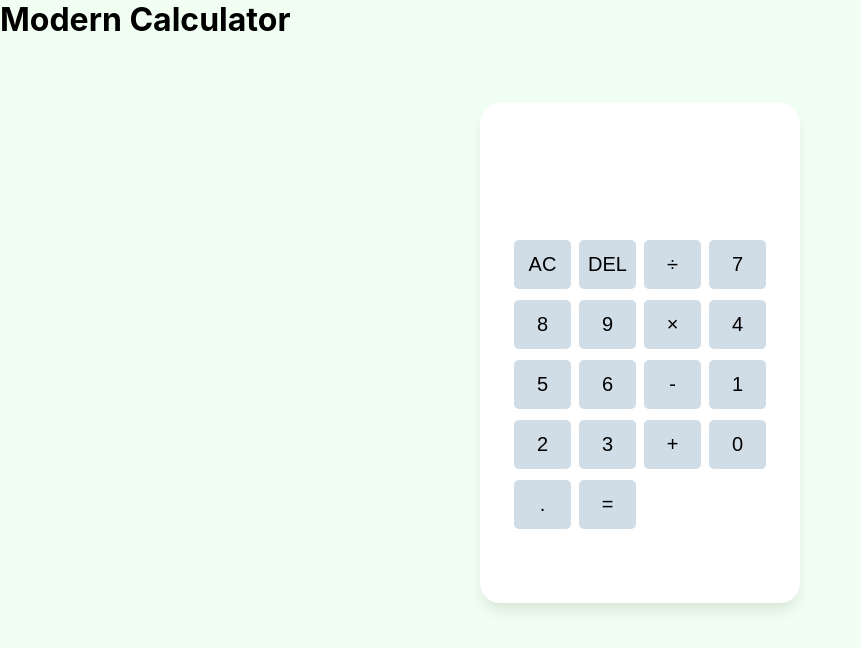
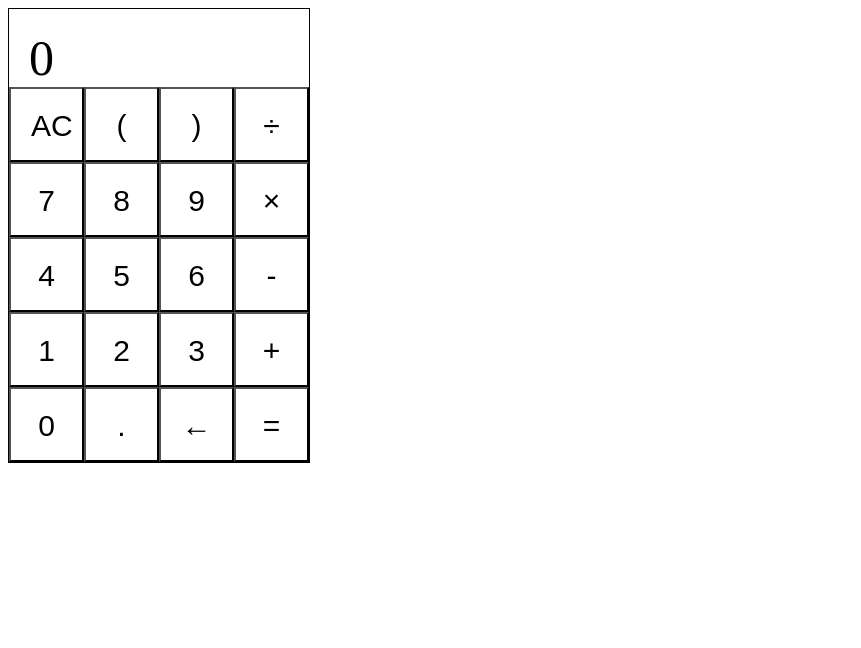
Before and after one commit to casscannelle/react-calculadora, a React (Create React App) app: page / in a window 1280 px wide. Shown: the top 648 px of the page, without its empty margins (0-861 px from the left). Built offline with nearby package versions, Linux system fonts and the light colour scheme.

Commit message:
refação calculadora

```diff
--- a/src/App.css
+++ b/src/App.css
@@ -1,69 +1,50 @@
-*{
-  margin:0;
-  padding: 0;
-  background-color: rgb(240, 255, 241);
-}
 .container {
-  width: 350px;
-  height: 500px;
-  width: 25%;
-  margin-left: auto;
-  margin-right: auto;
-  margin-top: 5%;
-  padding: 40px 30px 30px;
-  box-sizing: border-box;
-  border-radius: 20px;
-  box-shadow: 0px 10px 15px -3px rgba(0,0,0,0.1);
-  background-color: #fff;
+  width: 100%;
+  height: 100vh;
+  display: flex;
+  align-items: center;
+  justify-content: center;
+  background: linear-gradient(140deg, rgb(255, 255, 255), rgb(255, 255, 255));
 }
 
-input[type="text"] {
-  height: 80px;
-  width: 100%;
-  background-color: #fff;
-  font-size: 27px;
-  outline: none;
-  color: rgb(41, 41, 41);
-  border: none;
-  text-align: right;
-  font-weight: 400;
-  padding: 5px;
-  letter-spacing: 1px;
+.calculator {
+  padding: 20px;
+  border-radius: 10px;
+  background-color: rgb(211, 211, 211);
 }
 
-.keypad {
-  display: grid;
-  grid-template-columns: repeat(4, 1fr);
-  grid-auto-rows: minmax(60px, auto);
-  background-color: #fff;
+form input {
+  border: none;
+  outline: 0;
+  width: 60px;
+  height: 60px;
+  font-size: 16px;
+  background-color: rgb(216, 130, 0);
+  margin: 2px;
+  border-radius: 10px;
+  color: white;
+  font-weight: bolder;
+  cursor: pointer;
 }
 
-.clear {
-  grid-column: 1/3;
-  grid-row: 1;
+form input[type="button"]:hover {
+  background-color: rgb(255, 94, 0);
 }
 
-.equal {
-  grid-column: 3/5;
-  grid-row: 5;
+form .display {
+  display: flex;
+  justify-content: flex-end;
+  margin: 5px 0px 15px 0px;
 }
 
-.color {
-  color: white;
-  background-color: #1bdf73;
-  font-size: 20px;
-  font-weight: 600;
-}
-button {
-  margin: 4px;
-  margin-top: 7px;
-  border: transparent;
-  border-radius: 5px;
-  cursor: pointer;
-  font-size: 20px;
-  background-color: rgb(208, 220, 230);
+form .display input {
+  text-align: right;
+  flex: 1;
+  font-size: 40px;
+  padding: 5px 10px;
+  background-color: rgb(64, 64, 64);
 }
 
-button:hover{
-  background-color:#c9e9bf;
+form input.equal{
+  width: 123px;
 }
--- a/src/App.js
+++ b/src/App.js
@@ -1,63 +1,154 @@
-import './App.css';
-import { useState } from 'react';
+import React,{useState, useEffect} from 'react'
 
 function App() {
-  const [result, setResult] = useState('');
 
-  const handleClick = (e) => {
-    setResult(result.concat(e.target.name));
+  const [valorDisplay,setValorDisplay]=useState('')
+  const [resultado,setResultado]=useState(0)
+  const [acumulador,setAcumulador]=useState(0)
+  const [operado,setOperado]=useState(false)
+
+  //Componentes
+  const Display=(valor, res)=>{
+    return(
+      <div style={cssDisplay}>
+        <span style={cssDisplayOper}>{valor}</span>
+        <span style={cssDisplayRes}>{res}</span>
+      </div>
+    )
   }
 
-  const clear = () => {
-    setResult("");
+  const Btn=(label, onClick)=>{
+    return(
+      <button style={cssBtn} onClick={onClick}>{label}</button>
+    )
+
+  }
+  //Funções
+  const addDigitoDisplay=(d)=>{
+    if((d==='+' || d==='-' || d==='*' || d==='/') && operado){
+      setOperado(false)
+      setValorDisplay(resultado+d)
+      return
+    }
+    if(operado){
+      setValorDisplay(d)
+      setOperado(false)
+      return
+    }
+
+    const valorDigitadoDisplay=valorDisplay+d
+    setValorDisplay(valorDigitadoDisplay)
   }
 
-  const handleDelete = () => {
-    setResult(result.slice(0, -1));
+    const limparDisplay=()=>{
+      setOperado(false)
+      setValorDisplay('')
+      setResultado(0)
+      setAcumulador(0)
+      return
+    }
+
+    const Operacao=(oper)=>{
+      if(oper==='bs'){
+        let vdisplay=valorDisplay
+        vdisplay=vdisplay.substring(0,(vdisplay.length-1))
+        setValorDisplay(vdisplay)
+        setOperado(false)
+        return
+      }
+      try{
+        const r=eval(valorDisplay)
+        setAcumulador(r)
+        setResultado(r)
+        setOperado(true)
+      }catch{
+        setResultado('Erro')
+      }
+    }
+
+
+  //CSS
+
+  const cssContainer={
+    display:'flex',
+    justifyContent:'flex-start',
+    alignItems:'center',
+    flexDirection:'column',
+    width:300,
+    border:'1px solid #000'
   }
 
-  const calculate = () => {
-    try {
-      setResult(eval(result).toString());
-    } catch {
-      setResult("Erro")
-    }
+  const cssBotoes={
+    flexDirection:'row',
+    flexWrap:'wrap'
+  }
+
+  const cssDisplay={
+    display:'flex',
+    paddingLeft:20,
+    paddingRight:20,
+    justifyContent:'center',
+    alignItems:'flex-start',
+    backgroundColor:'#fff',
+    flexDirection:'column',
+    width:260
+  }
+
+  const cssDisplayOper={
+    fontSize:25,
+    color:'#000',
+    height:20
+  }
+
+  const cssDisplayRes={
+    fontSize:50,
+    color:'#000'
+  }
+
+  const cssBtn={
+    fontSize:30,
+    height:75,
+    width:75,
+    padding:20,
+    backgroundColor:'#fff',
+    color:'#000',
+    borderColor:'#000',
+    textAlign:'center',
+    outline:'none'
   }
 
   return (
-    <div className="App">
-      <h1>Modern Calculator</h1>
+    <>
+    <div style={cssContainer}>
+      {Display(valorDisplay, resultado)}
+      <div style={cssBotoes}>
+        {Btn('AC', limparDisplay)}
+        {Btn('(',()=>addDigitoDisplay('('))}
+        {Btn(')',()=>addDigitoDisplay(')'))}
+        {Btn('÷',()=>addDigitoDisplay('/'))}
+        {Btn('7',()=>addDigitoDisplay('7'))}
+        {Btn('8',()=>addDigitoDisplay('8'))}
+        {Btn('9',()=>addDigitoDisplay('9'))}
+        {Btn('×',()=>addDigitoDisplay('*'))}
+        {Btn('4',()=>addDigitoDisplay('4'))}
+        {Btn('5',()=>addDigitoDisplay('5'))}
+        {Btn('6',()=>addDigitoDisplay('6'))}
+        {Btn('-',()=>addDigitoDisplay('-'))}
+        {Btn('1',()=>addDigitoDisplay('1'))}
+        {Btn('2',()=>addDigitoDisplay('2'))}
+        {Btn('3',()=>addDigitoDisplay('3'))}
+        {Btn('+',()=>addDigitoDisplay('+'))}
+        {Btn('0',()=>addDigitoDisplay('0'))}
+        {Btn('.',()=>addDigitoDisplay('.'))}
+        {Btn('←',()=>Operacao('bs'))}
+        {Btn('=',()=>Operacao('='))}
 
-      <div className='container'>
-        <form>
-          <input type="text" value={result} />
-        </form>
-
-        <div className='keypad'>
-          <button onClick={clear} id='clear' className='highlight'>AC</button>
-          <button onClick={handleDelete} className='highlight'>DEL</button>
-          <button name='/' onClick={handleClick} className='highlight'>&divide;</button>
-          <button name="7" onClick={handleClick}>7</button>
-          <button name="8" onClick={handleClick}>8</button>
-          <button name="9" onClick={handleClick}>9</button>
-          <button name="*" onClick={handleClick} className='highlight'>&times;</button>
-          <button name="4" onClick={handleClick}>4</button>
-          <button name="5" onClick={handleClick}>5</button>
-          <button name="6" onClick={handleClick}>6</button>
-          <button name="-" onClick={handleClick} className='highlight'>-</button>
-          <button name="1" onClick={handleClick}>1</button>
-          <button name="2" onClick={handleClick}>2</button>
-          <button name="3" onClick={handleClick}>3</button>
-          <button name="+" onClick={handleClick} className='highlight'>+</button>
-          <button name="0" onClick={handleClick}>0</button>
-          <button name="." onClick={handleClick}>.</button>
-          <button onClick={calculate} id='equal' className='highlight'>=</button>
-        </div>
 
       </div>
 
     </div>
+    </>
   );
 }
 
-export default App;
+export default App
--- a/src/index.js
+++ b/src/index.js
@@ -1,17 +1,8 @@
 import React from 'react';
-import ReactDOM from 'react-dom/client';
-import './index.css';
-import App from './App';
-import reportWebVitals from './reportWebVitals';
+import ReactDOM from 'react-dom';
+import App from './App.js';
 
-const root = ReactDOM.createRoot(document.getElementById('root'));
-root.render(
-  <React.StrictMode>
-    <App />
-  </React.StrictMode>
+ReactDOM.render(
+  <App />,
+  document.getElementById('root')
 );
-
-// If you want to start measuring performance in your app, pass a function
-// to log results (for example: reportWebVitals(console.log))
-// or send to an analytics endpoint. Learn more: https://bit.ly/CRA-vitals
-reportWebVitals();
```
